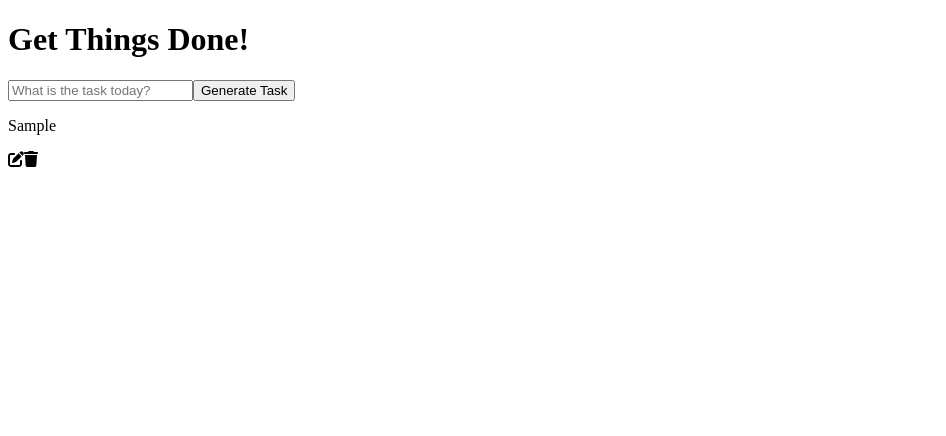
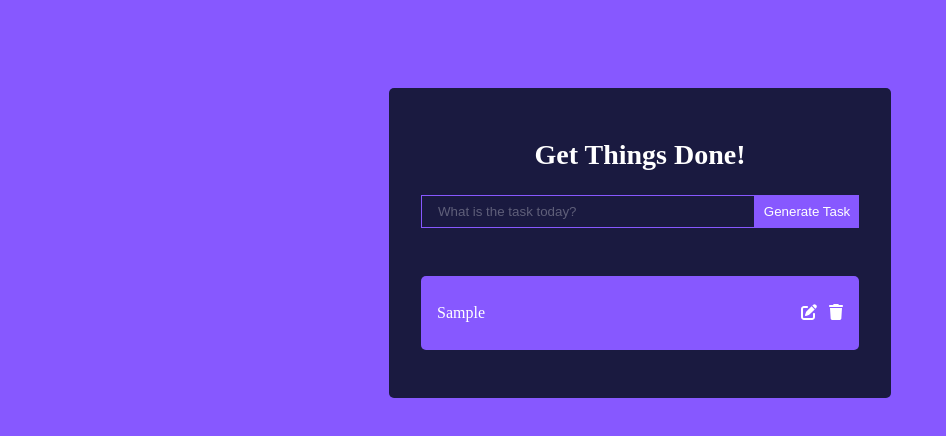
Before and after one commit to ATran2404/todo-list, a React (Create React App) app: page / in a window 1280 px wide. Both pictures are taken after typing "Sample" into the empty fields and a click on the button "Generate Task". Shown: the top 436 px of the page, without its empty margins (0-946 px from the left). Built offline with nearby package versions, Linux system fonts and the light colour scheme.

Commit message:
Fifth Commit

```diff
--- a/src/App.css
+++ b/src/App.css
@@ -0,0 +1,72 @@
+body {
+    background: #8758ff;
+    display: flex;
+    justify-content: center;
+    align-items: center;
+}
+
+.App {
+    text-align: center;
+}
+
+h1 {
+    color: #fff;
+    margin-bottom: 0.5rem;
+    font-size: 1.75rem;
+}
+
+.TodoWrapper {
+    background: #1A1A40;
+    margin-top: 5rem;
+    padding: 2rem;
+    border-radius: 5px;
+}
+
+.TodoForm {
+    width: 100%;
+    margin-bottom: 1rem;
+}
+
+.todo-input {
+    outline: none;
+    background: none;
+    border: 1px solid #8758ff;
+    padding: 0.5rem 1rem;
+    margin-top: 1rem;
+    margin-bottom: 2rem;
+    width: 300px;
+    color: #fff;
+}
+
+.todo-input::placeholder {
+    color: #ffffff4d;
+}
+
+.todo-btn {
+    background: #8758ff;
+    color: #fff;
+    border: none;
+    padding: 0.55rem;
+    cursor: pointer;
+}
+
+.Todo {
+    display: flex;
+    justify-content: space-between;
+    align-items: center;
+    background: #8758ff;
+    color: #fff;
+    padding: 0.75rem 1rem;
+    border-radius: 5px;
+    margin-bottom: 1rem;
+    cursor: pointer;
+}
+
+.fa-trash {
+    margin-left: 0.75rem;
+  }
+
+.completed {
+    color: #c5aeff;
+    text-decoration: line-through;
+}
```
